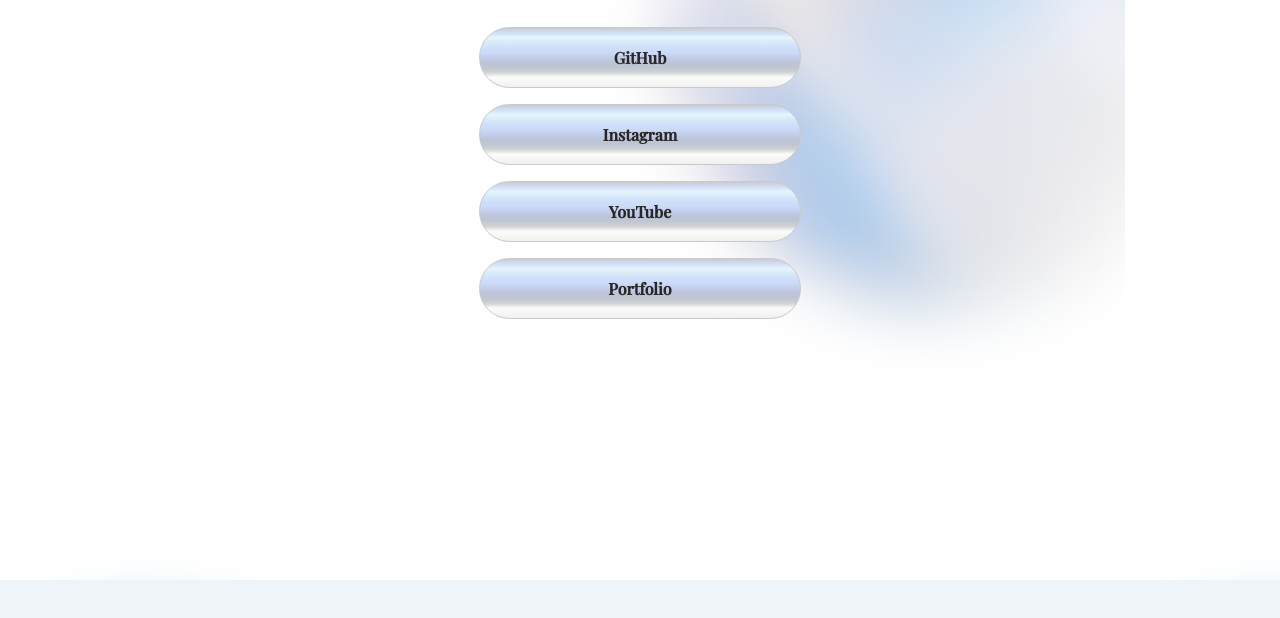
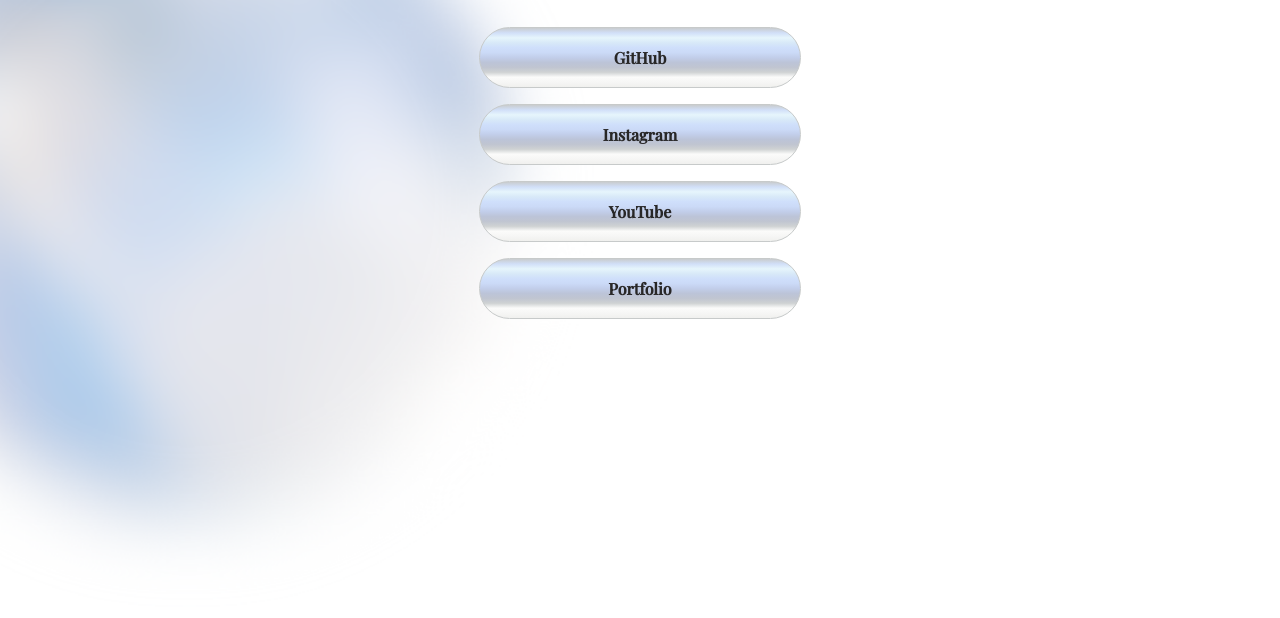
Before and after one commit to soojjung/mypage, a plain HTML site: page index.html in a window 1280 px wide. Shown: the part 220-838 px from the top of the page. Before the commit the page ends 800 px from the top, so only its background shows below. Drawn offline with nearby package versions, Linux system fonts and the light colour scheme; a web font is replaced by a local one.

Commit message:
Update index.html

```diff
--- a/index.html
+++ b/index.html
@@ -16,11 +16,15 @@
         font-family: "Playfair Display", serif;
       }
       body {
+        height: 100vh;
+
         /* background-color: #fff4d7; */
         background-color: #d8e9f8;
         background-color: #eff4f8;
-        /* background-color: #ffffff; */
-        background-image: url("bubbles.png");
+        background-color: #ffffff;
+
+        background: url("bubbles.png") no-repeat center;
+        background-size: cover;
       }
       .profile {
         width: 100px;
```
